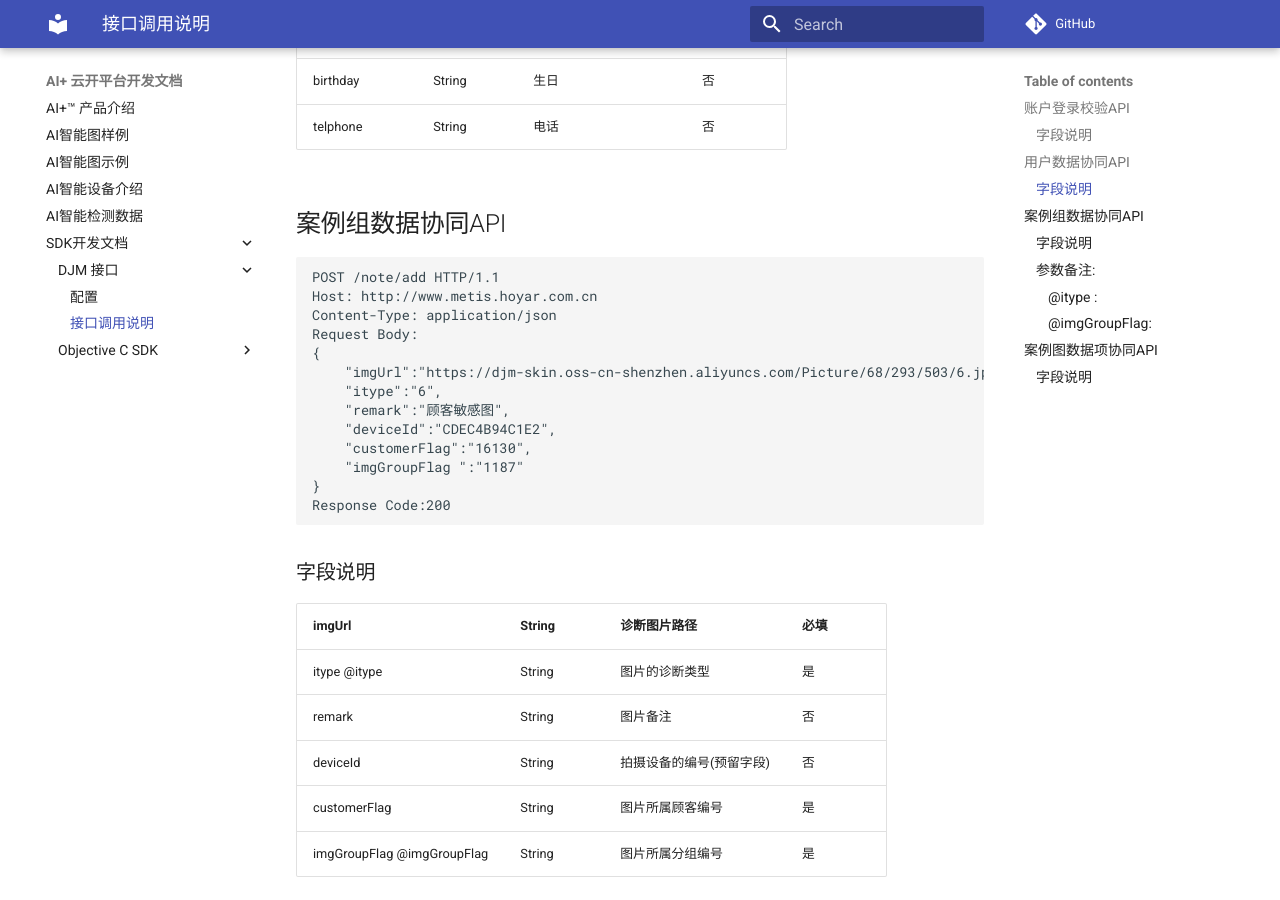
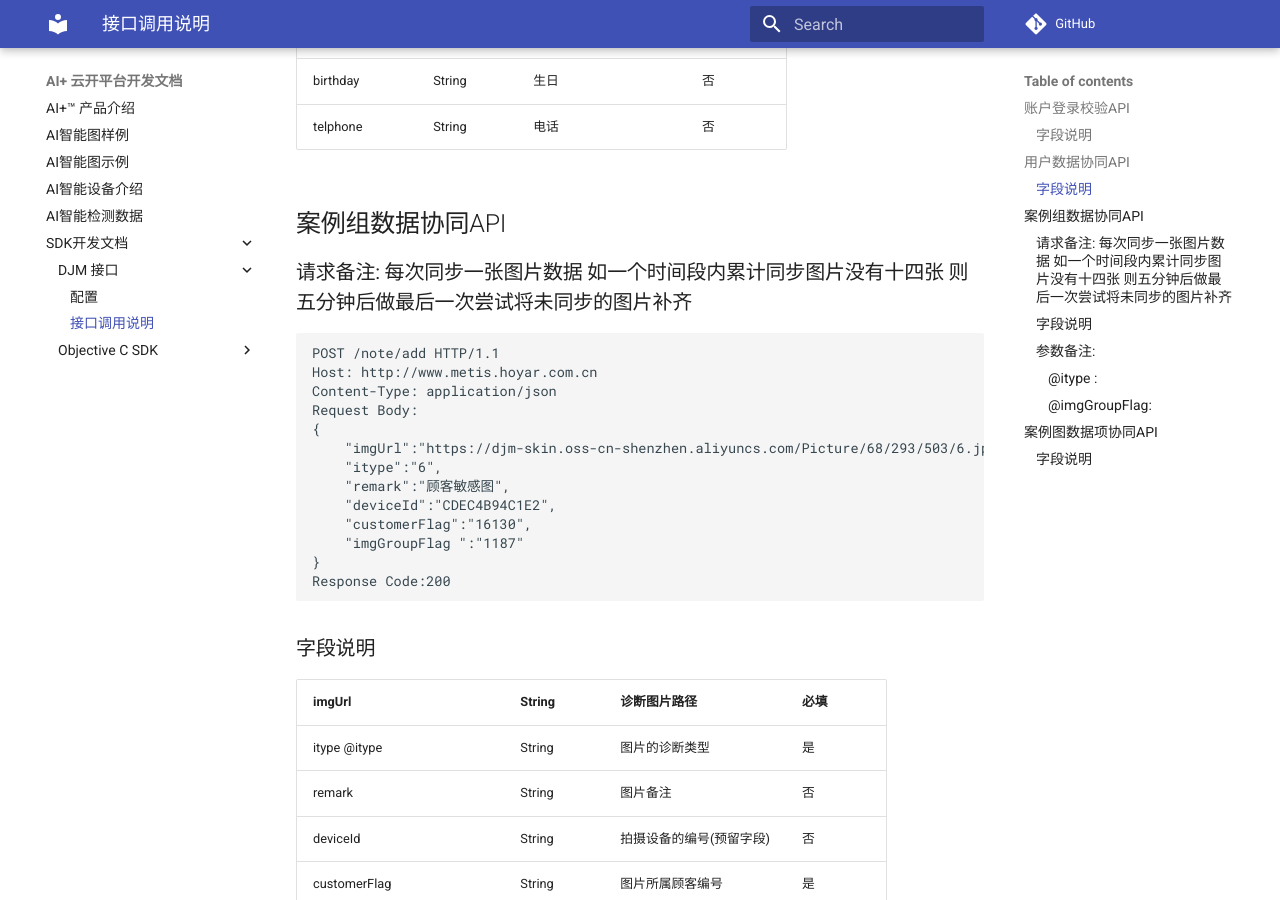
Before and after one commit to fuuqiu/metis, an MkDocs documentation site: the page built from docs/SDK开发文档/DJM 接口/2.接口调用说明.md, in a window 1280 px wide and 900 px high, scrolled down 1534 px. Built offline with MkDocs 1.6.1 and Material for MkDocs 9.7.7, drawn with Linux system fonts in a browser that asks for light colours; comment, search, counter and statistics services are not loaded.

Commit message:
Update 2.接口调用说明.md

````diff
--- a/docs/SDK开发文档/DJM 接口/2.接口调用说明.md
+++ b/docs/SDK开发文档/DJM 接口/2.接口调用说明.md
@@ -72,6 +72,7 @@ Response Code:200
 
 
 ## 案例组数据协同API
+### 请求备注: 每次同步一张图片数据 如一个时间段内累计同步图片没有十四张 则五分钟后做最后一次尝试将未同步的图片补齐
 
 ```http
 POST /note/add HTTP/1.1
````
